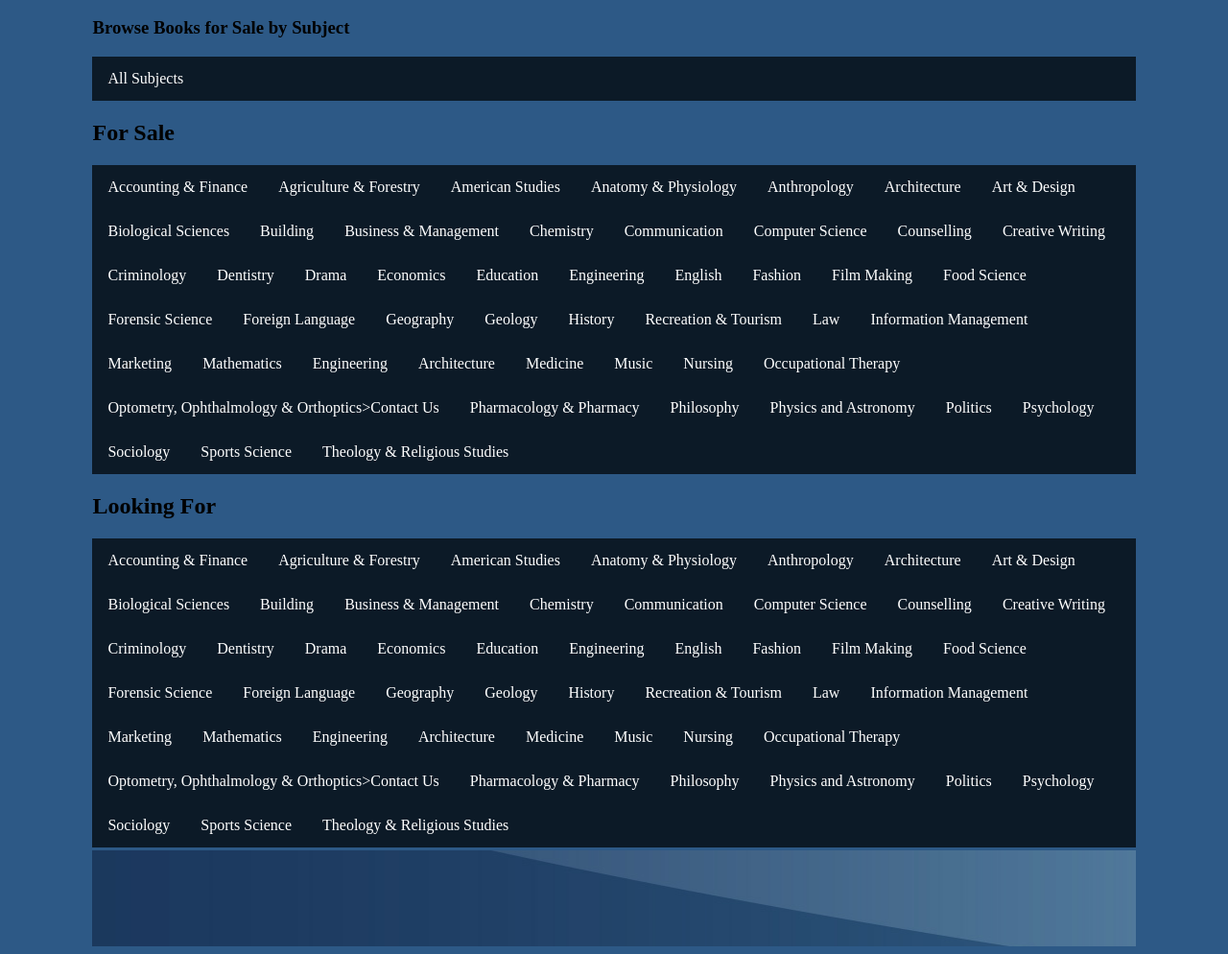
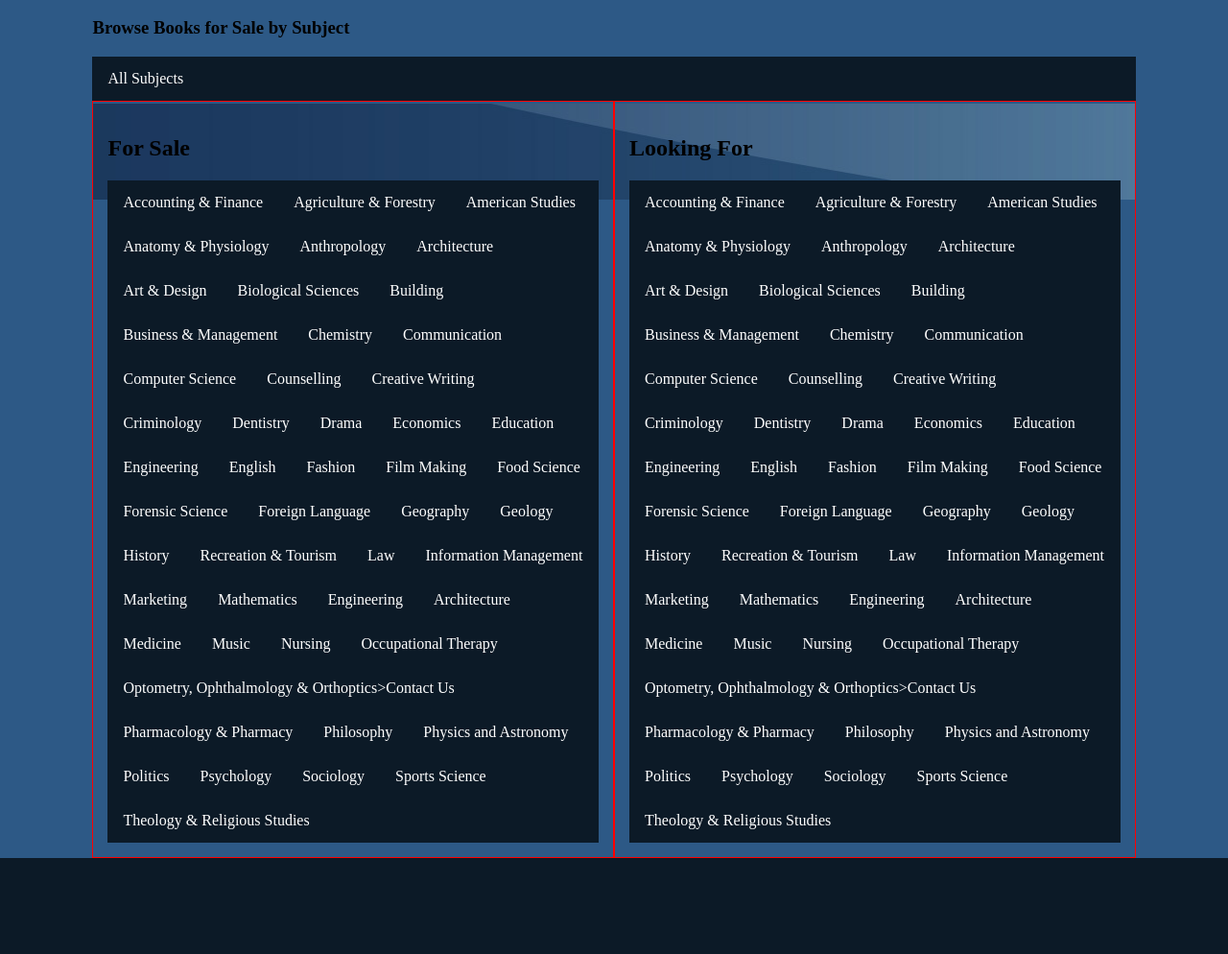
Before and after one commit to AOhnemus/BooksAtWOU, a PHP site: page / in a window 1280 px wide. Shown: the part 115-1109 px from the top of the page at 96% size. After the commit the page ends 1009 px from the top, so only its background shows below. Run offline with PHP 8.4, Linux system fonts and the light colour scheme; some web fonts are replaced.

Commit message:
Updated changes to support 2 basic columns on the index page.

```diff
--- a/style.css
+++ b/style.css
@@ -84,6 +84,43 @@ input[type=submit]:hover {
 
 }
 
+/* 2 column setting for index page */
+.columns {
+  box-sizing: border-box;
+  border-radius: 5px;
+  border-color: ffffff;
+  background-color: #ded8d3;
+  padding: 20px;
+}
+/* column settings for the index.html file */
+.leftcolumn {
+  width: 50%;
+  float: left;
+  padding: 15px;
+  border: 1px solid red;
+  box-sizing: border-box;
+}
+
+.rightcolumn {
+  width: 50%;
+  float: left;
+  padding: 15px;
+  border: 1px solid red;
+    box-sizing: border-box;
+}
+/* Currently not active code. (row and column)
+Create two equal columns that sits next to each other */
+.row {
+  display: flex;
+}
+
+.column {
+  flex: 50%;
+    padding: 10px;
+  padding: 10px; /* Should be removed. Only for demonstration */
+}
+
+
 ul {
   list-style-type: none;
   margin: 0;
```
